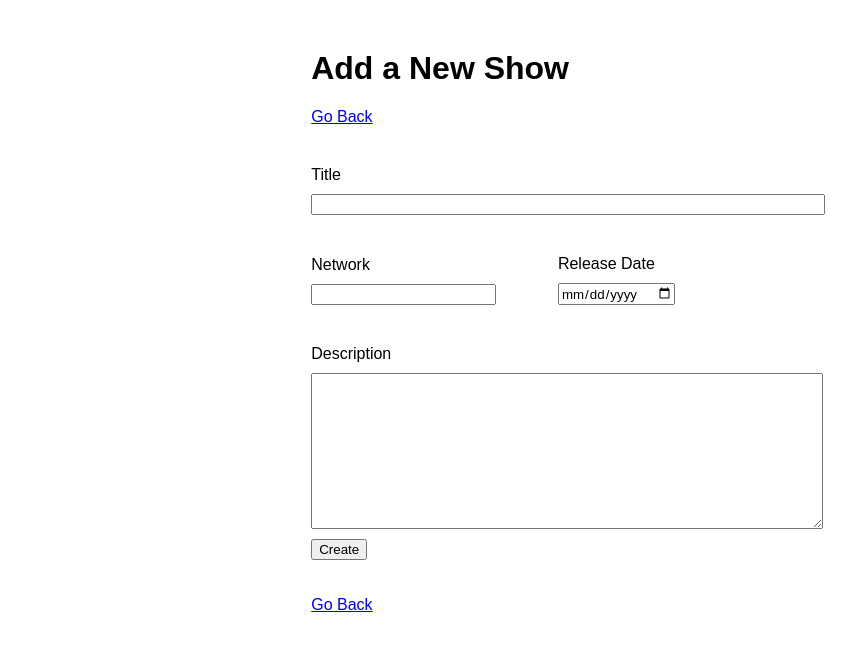
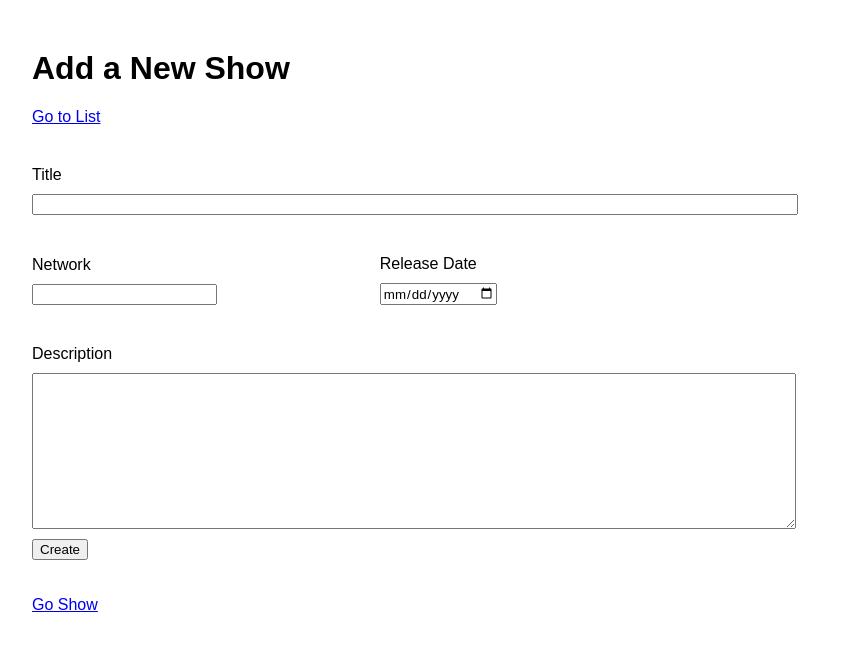
Before and after one commit to leongus1/semi_restful_tv_shows, a Django app: page /shows/new/ in a window 1280 px wide. Shown: the top 651 px of the page, without its empty margins (76-932 px from the left). Run offline with Django 3.2, Linux system fonts and the light colour scheme.

Commit message:
fixed the show title issue in Edit

```diff
--- a/tv_show_app/models.py
+++ b/tv_show_app/models.py
@@ -2,7 +2,7 @@ from django.db import models
 
 # Create your models here.
 class Shows(models.Model):
-    title = models.CharField(max_length=255)
+    title = models.CharField(max_length=100)
     network = models.CharField(max_length=55)
     release_date = models.DateField()
     desc = models.TextField()
--- a/tv_show_app/static/css/style.css
+++ b/tv_show_app/static/css/style.css
@@ -24,8 +24,8 @@ tr:nth-child(even){
 
 
 #canvas{
-    width: 40%;
-    margin: 50px auto;
+    width: 60%;
+    margin: 50px 100px;
 }
 
 label{
--- a/tv_show_app/templates/add_edit_show.html
+++ b/tv_show_app/templates/add_edit_show.html
@@ -11,24 +11,22 @@
 
     <div id="canvas">
         <h1>{{header}}</h1>
-        <a href="/">Go Back</a>
+        <a href="/">Go to List</a>
         <form action="{{path}}" method="POST">
             {% csrf_token %}
             <label class='full'>Title</label>
-            <input class='full' type="text" name="title" value={{this_show.title}}>
+            <input class='full' type="text" name="title" value="{{this_show.title}}">
             <label class='half'>Network<input type="text" name="network" value="{{this_show.network}}"></label>
 
-            <label class='half'>Release Date<input type="date" name="release" value = {{this_show.release_date}}></label>
+            <label class='half'>Release Date<input type="date" name="release" value = "{{this_show.release_date | date:'m/d/Y'}}"></label>
 
             <label class='full'>Description</label>
             <textarea class='full' name="description" cols="30" rows="10">{{this_show.desc}}</textarea>
-            <input type="submit" value={{update}}>
+            <input type="submit" value="{{update}}">
         </form>
 
-        {% if "Update" == "Update" %}
-            <br><br>
-            <a href="..">Go Back</a>
-        {% endif %}
+        <br><br>
+        <a href="..">Go Show</a>
     </div>
 
 
--- a/tv_show_app/templates/index.html
+++ b/tv_show_app/templates/index.html
@@ -8,6 +8,7 @@
     <link rel="stylesheet" href="{% static 'css/style.css' %}">
 </head>
 <body>
+    <div id="canvas">
         <h1>All Shows</h1>
         <table>
             <tr>
@@ -31,5 +32,8 @@
 
         <a href="new/">Add a New Show</a>
 
+    </div>
+
+
 </body>
 </html>
--- a/tv_show_app/templates/show_details.html
+++ b/tv_show_app/templates/show_details.html
@@ -9,7 +9,8 @@
 
 </head>
 <body>
-    <a href="/">Go Back</a>
+    <div id="canvas">
+        <a href="/">Go to List</a>
         <h1>TV Show #{{this_show.id}}</h1>
         <p>Title: {{this_show.title}} </p>
         <p>Network: {{this_show.network}}</p>
@@ -19,6 +20,8 @@
         <p>Last updated: {{this_show.modified_at}}</p>
 
         <p><a href="edit/">Edit</a> | <a href="destroy/">Delete</a></p>
+</div>
+
 
 </body>
 </html>
```
Also changed, not shown: db.sqlite3. Lines whose indentation alone changed are shown as unchanged.
